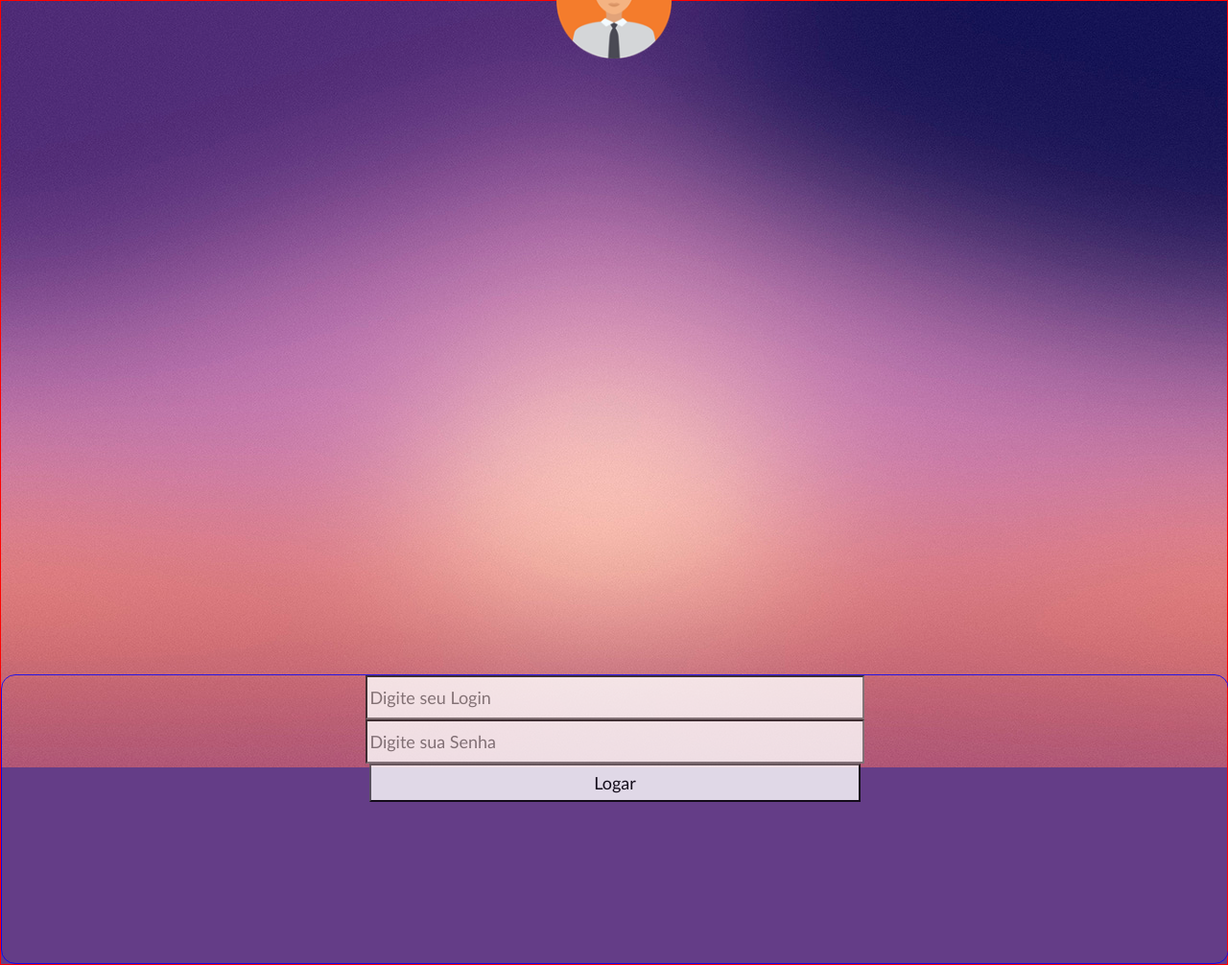
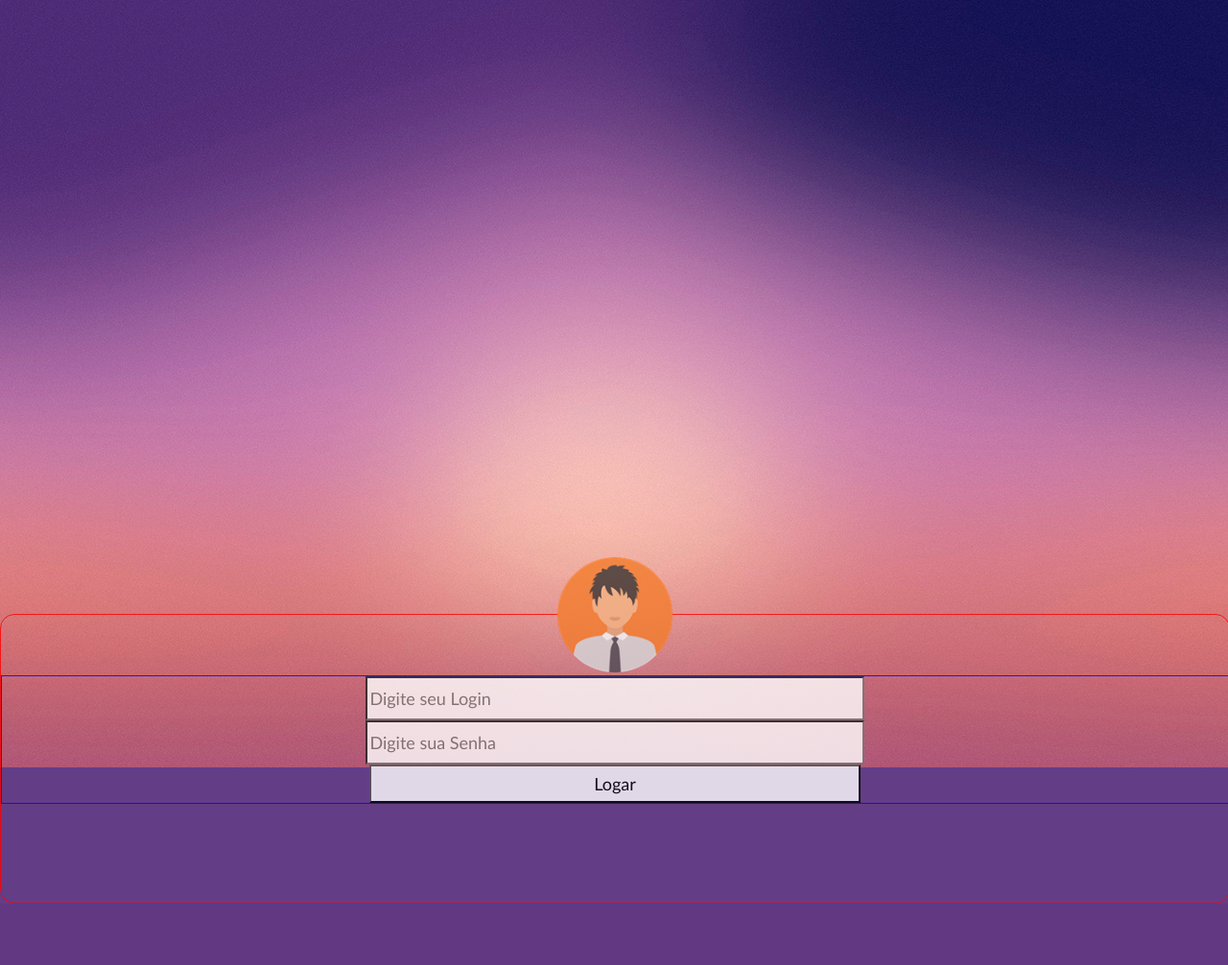
Before and after one commit to drinllyn/Aulas, a PHP site: page /Aulas-curso/form/index.html in a window 1280 px wide. Shown: the whole page at 96% size. After the commit the page ends 942 px from the top, so only its background shows below. Run offline with PHP 8.4, Linux system fonts and the light colour scheme.

Commit message:
rollback

```diff
--- a/Aulas-curso/form/css/form.css
+++ b/Aulas-curso/form/css/form.css
@@ -6,6 +6,11 @@ body{
 #container{
     border: red solid 1px;
     text-align: center;
+    border-radius: 15px;
+    width: 100%;
+    height: 300px;
+    margin-top: 50%;
+    opacity: 80%;
 }
 
 #container img{
@@ -15,11 +20,6 @@ body{
 }
 #form{
     border: blue solid 1px;
-    border-radius: 15px;
-    width: 100%;
-    height: 300px;
-    margin-top: 50%;
-    opacity: 80%;
 }
 #form input{
     width: 40%;
```
